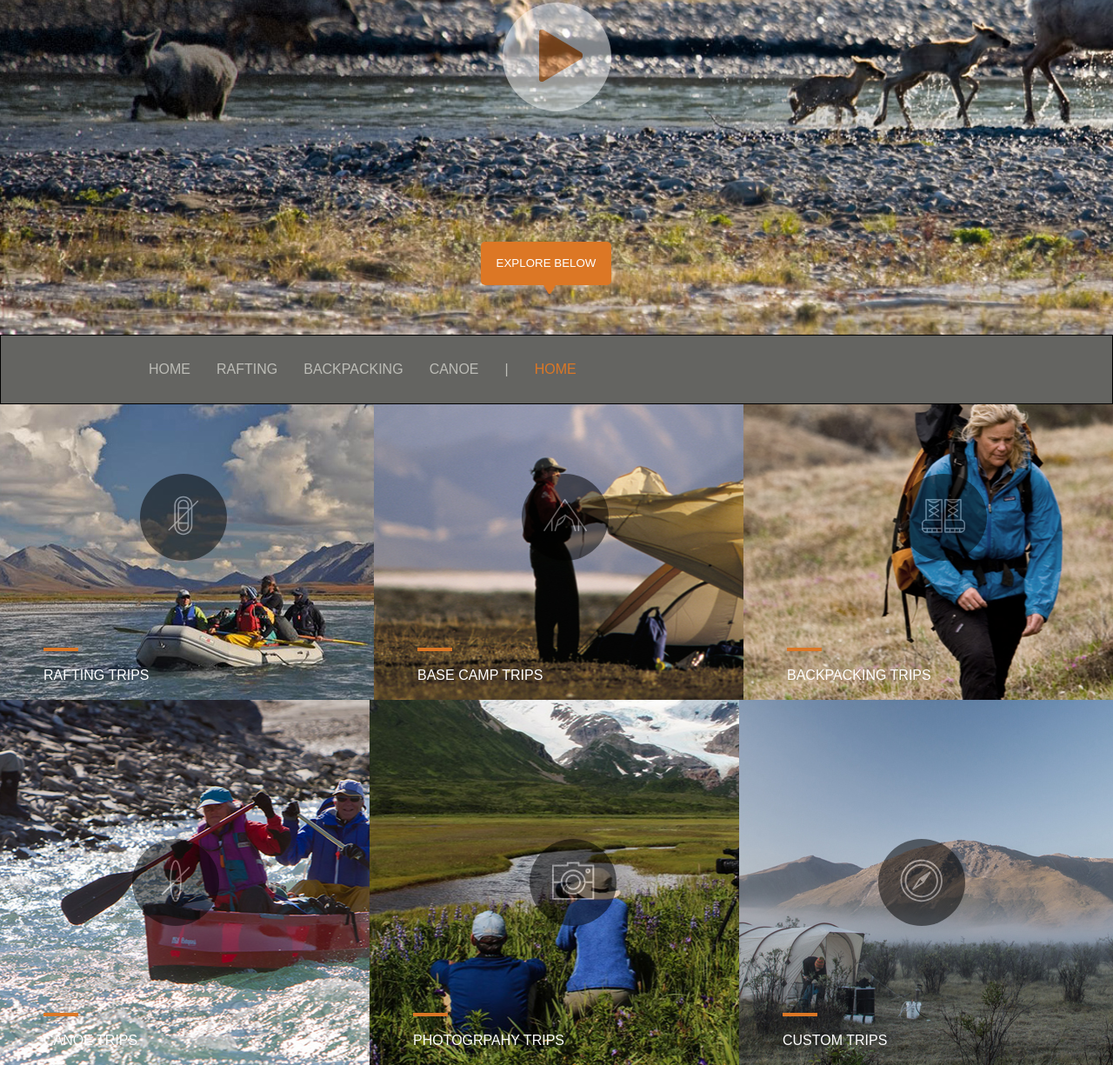
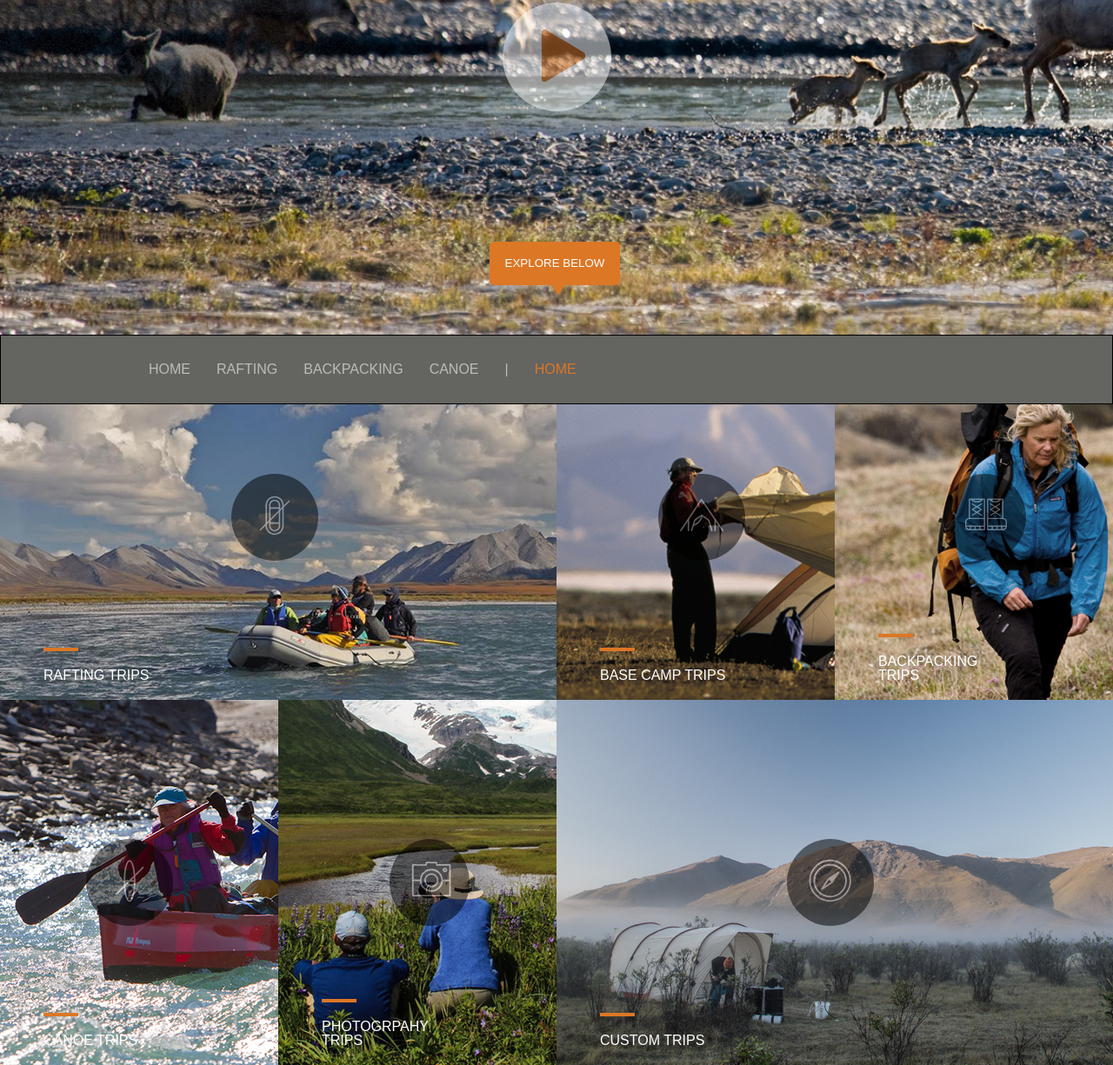
Before and after one commit to GarrettLeePrice/CSS-Arctic-Wild, a plain HTML site: page index.html in a window 1280 px wide. Shown: the part 565-1790 px from the top of the page at 87% size. Drawn offline with Linux system fonts and the light colour scheme.

Commit message:
remove max-widths to fix scaling problem at ultra-wide screen size, change hover effect on gallery images to hover over whole image instead of just icons, udjust explore button centering.

```diff
--- a/index.html
+++ b/index.html
@@ -48,7 +48,7 @@
       </div>
     </div>
     <div class="section2">
-      <div id="rafting">
+      <div class="galleryImg" id="rafting">
         <div class="tileText">
           <hr class="tileHr">
           <h3>RAFTING TRIPS</h3>
@@ -57,7 +57,7 @@
           <img src="img/icon-raft.svg" alt="">
         </div>
       </div>
-      <div id="baseCamp">
+      <div class="galleryImg" id="baseCamp">
         <div class="tileText">
           <hr class="tileHr">
           <h3>BASE CAMP TRIPS</h3>
@@ -66,7 +66,7 @@
           <img src="img/icon-basecamp.svg" alt="">
         </div>
       </div>
-      <div id="backPacking">
+      <div class="galleryImg" id="backPacking">
         <div class="tileText">
           <hr class="tileHr">
           <h3>BACKPACKING TRIPS</h3>
@@ -75,7 +75,7 @@
           <img src="img/icon-backpacking.svg" alt="">
         </div>
       </div>
-      <div id="canoe">
+      <div class="galleryImg" id="canoe">
         <div class="tileText">
           <hr class="tileHr">
           <h3>CANOE TRIPS</h3>
@@ -84,7 +84,7 @@
           <img src="img/icon-canoe.svg" alt="">
         </div>
       </div>
-      <div id="photo">
+      <div class="galleryImg" id="photo">
         <div class="tileText">
           <hr class="tileHr">
           <h3>PHOTOGRPAHY TRIPS</h3>
@@ -93,7 +93,7 @@
           <img src="img/icon-photography.svg" alt="">
         </div>
       </div>
-      <div id="custom">
+      <div class="galleryImg" id="custom">
         <div class="tileText">
           <hr class="tileHr">
           <h3>CUSTOM TRIPS</h3>
--- a/scss/components/_buttons.scss
+++ b/scss/components/_buttons.scss
@@ -1,5 +1,6 @@
 .exploreBtn {
-  margin-top: 150px;
+  padding-top: 150px;
+  margin-left: 20px;
     button{
       background-color: #dc7725;
       border: none;
@@ -38,9 +39,10 @@
   transition: all .2s ease-in-out; }
 
 #playBtn img {
-  padding-left: 10px;
+  padding-left: 15px;
   @media (max-width: 839px) {
-    width: 30px;
+    width: 40px;
+    padding-right: 7px;
   }
 
 }
@@ -56,7 +58,7 @@
 .nav2 {
   display: flex;
   width: 100%;
-  max-width: 1650px;
+  // max-width: 1650px;
   height: 80px;
   justify-content: space-between;
   border: 1px solid black;
--- a/scss/components/_icons.scss
+++ b/scss/components/_icons.scss
@@ -11,12 +11,6 @@
     @media (max-width: 839px) {
 
     }
-}
-
-.icon:hover {
-  cursor: pointer;
-  transform: scale(1.3);
-  transition: all .2s ease-in-out;
 }
 
 .icon img {
--- a/scss/layout/_containers.scss
+++ b/scss/layout/_containers.scss
@@ -1,7 +1,6 @@
 .section1 {
   height:950px;
-  width: 100vw;
-  max-width: 1650px;
+  width: 100%;
   background-image: url("../img/bckgrnd1.jpg");
   display: flex;
   background-color: rgb(209, 209, 201);
@@ -15,12 +14,10 @@
 }
 
 .headline {
-  margin-top: 295px;
   width: 850px;
   margin: 0 auto;
   align-self: center;
   text-align: center;
-
     @media (min-width: 839px) {
       padding-top: 200px;
 
@@ -28,8 +25,7 @@
 }
 
 .section2 {
-  width: 100vw;
-  max-width: 1650px;
+  width: 100%;
   height: auto;
   display: flex;
   flex-wrap: wrap;
@@ -39,14 +35,20 @@
     }
 }
 
+.galleryImg:hover .icon {
+  cursor: pointer;
+  transform: scale(1.3);
+  transition: all .2s ease-in-out;
+}
+
 
 #rafting {
-  flex-grow: 2;
-  width: 420px;
+  width: 50%;
   height: 420px;
   background-image: url("../img/raft.jpg");
   background-repeat: no-repeat;
   background-position: center;
+  background-size: cover;
   display: flex;
     @media (max-width: 839px) {
       width: 90vw;
@@ -61,8 +63,7 @@
 }
 
 #baseCamp {
-  flex-grow: 1;
-  width: 420px;
+  width: 25%;
   height: 420px;
   background-image: url("../img/basecamp.jpg");
   background-repeat: no-repeat;
@@ -79,8 +80,7 @@
   }
 
 #backPacking {
-  flex-grow: 1;
-  width: 420px;
+  width: 25%;
   height: 420px;
   background-image: url("../img/backpacking.jpg");
   background-repeat: no-repeat;
@@ -97,8 +97,7 @@
 }
 
 #canoe {
-  flex-grow: 1;
-  width: 420px;
+  width: 25%;
   height: 420px;
   background-image: url("../img/canoe.jpg");
   background-repeat: no-repeat;
@@ -115,8 +114,7 @@
 }
 
 #photo {
-  flex-grow: 1;
-  width: 420px;
+  width: 25%;
   height: 420px;
   background-image: url("../img/photo.jpg");
   background-repeat: no-repeat;
@@ -133,12 +131,13 @@
 }
 
 #custom {
-  flex-grow: 2;
-  width: 420px;
+  width: 50%;
   height: 420px;
   background-image: url("../img/custom.jpg");
   background-repeat: no-repeat;
   background-position: center;
+  background-size: cover;
+
   display: flex;
     @media (max-width: 839px) {
       width: 90vw;
```
Also changed, not shown: css/application.css, 3 other files.
